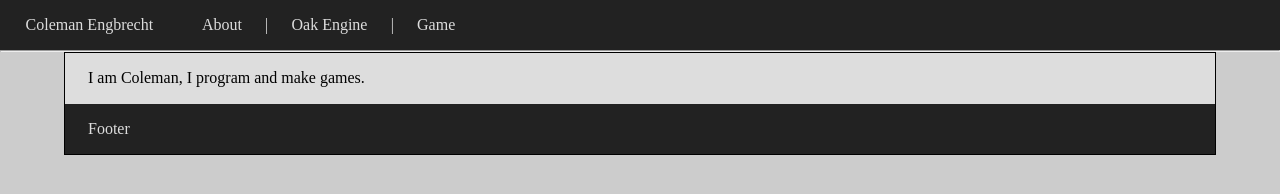
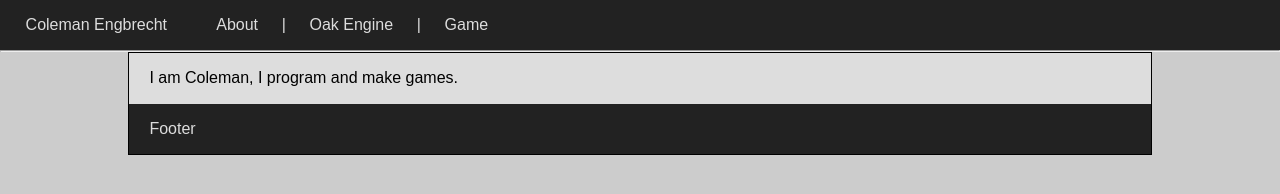
Before and after one commit to coleengbrecht/coleengbrecht.github.io, a plain HTML site: page index.html in a window 1280 px wide. Drawn offline with Linux system fonts and the light colour scheme.

```diff
--- a/css/page.css
+++ b/css/page.css
@@ -3,13 +3,14 @@
 }
 
 body {
+	font-family: Arial, sans-serif;
 	background-color: #CCC;
 }
 
 main {
 	border: 0.1em solid black;
 	background-color: #DDD;
-	margin: 0em 4em;
+	margin: 0em 10%;
 }
 
 header {
```
Also changed, not shown: images/favicon.png (added).
